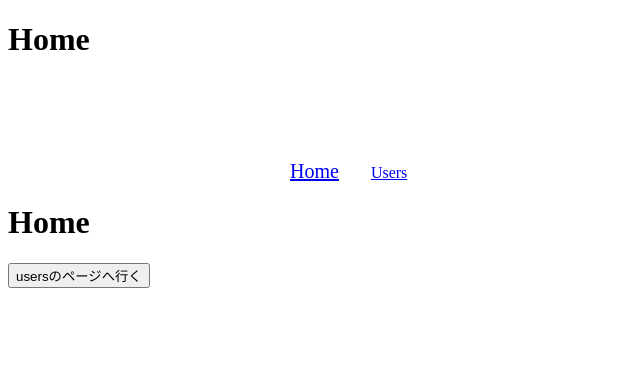
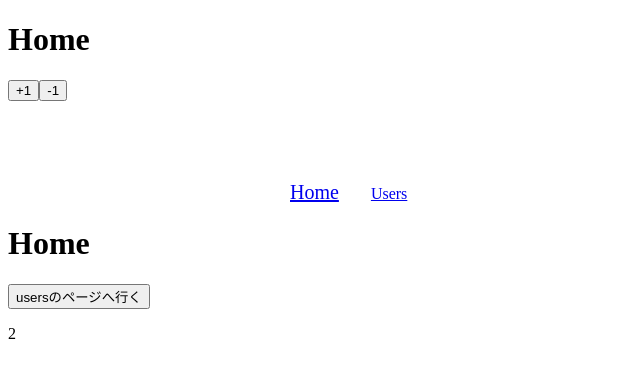
Before and after one commit to poo3/udemy-practice-vuerouter, a Vue app: page / in a window 1280 px wide. Shown: the top 378 px of the page, without its empty margins (0-640 px from the left). Built offline with nearby package versions, Linux system fonts and the light colour scheme.

Commit message:
setting vuex app

```diff
--- a/src/main.js
+++ b/src/main.js
@@ -1,10 +1,12 @@
 import Vue from "vue";
 import App from "./App.vue";
 import router from "./router";
+import store from "./store";
 
 Vue.config.productionTip = false;
 
 new Vue({
+  store: store,
   router: router,
   render: (h) => h(App),
 }).$mount("#app");
--- /dev/null
+++ b/src/store.js
@@ -0,0 +1,10 @@
+import Vue from "vue";
+import Vuex from "vuex";
+
+Vue.use(Vuex);
+
+export default new Vuex.Store({
+  state: {
+    count: 2,
+  },
+});
--- a/src/views/HeaderHome.vue
+++ b/src/views/HeaderHome.vue
@@ -1,5 +1,20 @@
 <template>
   <div>
     <h1>Home</h1>
+    <button @click="increment">+1</button>
+    <button @click="decrement">-1</button>
   </div>
 </template>
+
+<script>
+export default {
+  methods: {
+    increment() {
+      this.$store.state.count++;
+    },
+    decrement() {
+      this.$store.state.count--;
+    },
+  },
+};
+</script>
--- a/src/views/Home.vue
+++ b/src/views/Home.vue
@@ -2,18 +2,24 @@
   <div>
     <h1>Home</h1>
     <button @click="toUsers">usersのページへ行く</button>
+    <p>{{ count }}</p>
   </div>
 </template>
 
 <script>
 export default {
+  computed: {
+    count() {
+      return this.$store.state.count;
+    },
+  },
   methods: {
-    toUsers(){
+    toUsers() {
       this.$router.push({
         name: "users-id-profile",
-        params: {id: 1}
-      })
-    }
-  }
-}
+        params: { id: 1 },
+      });
+    },
+  },
+};
 </script>
```
